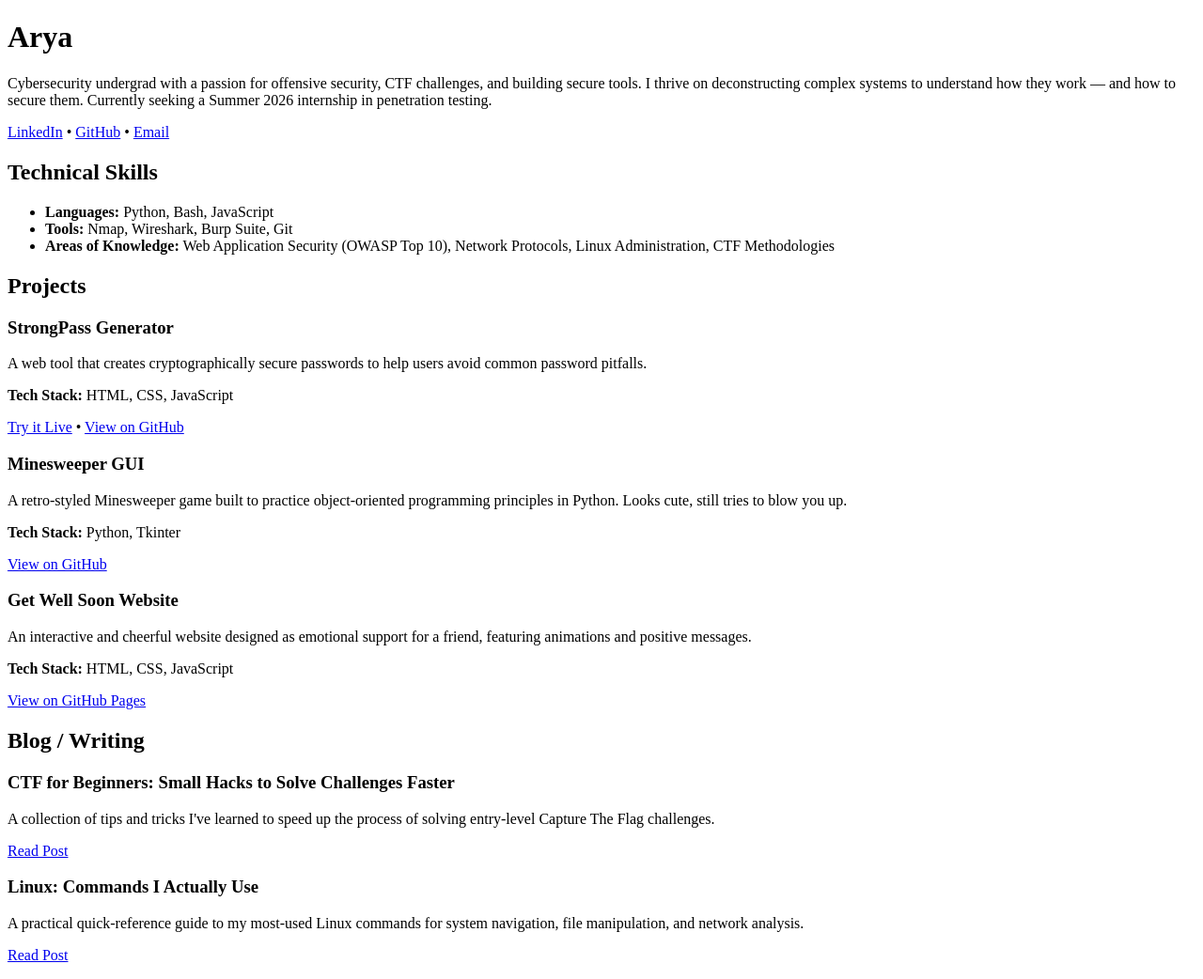
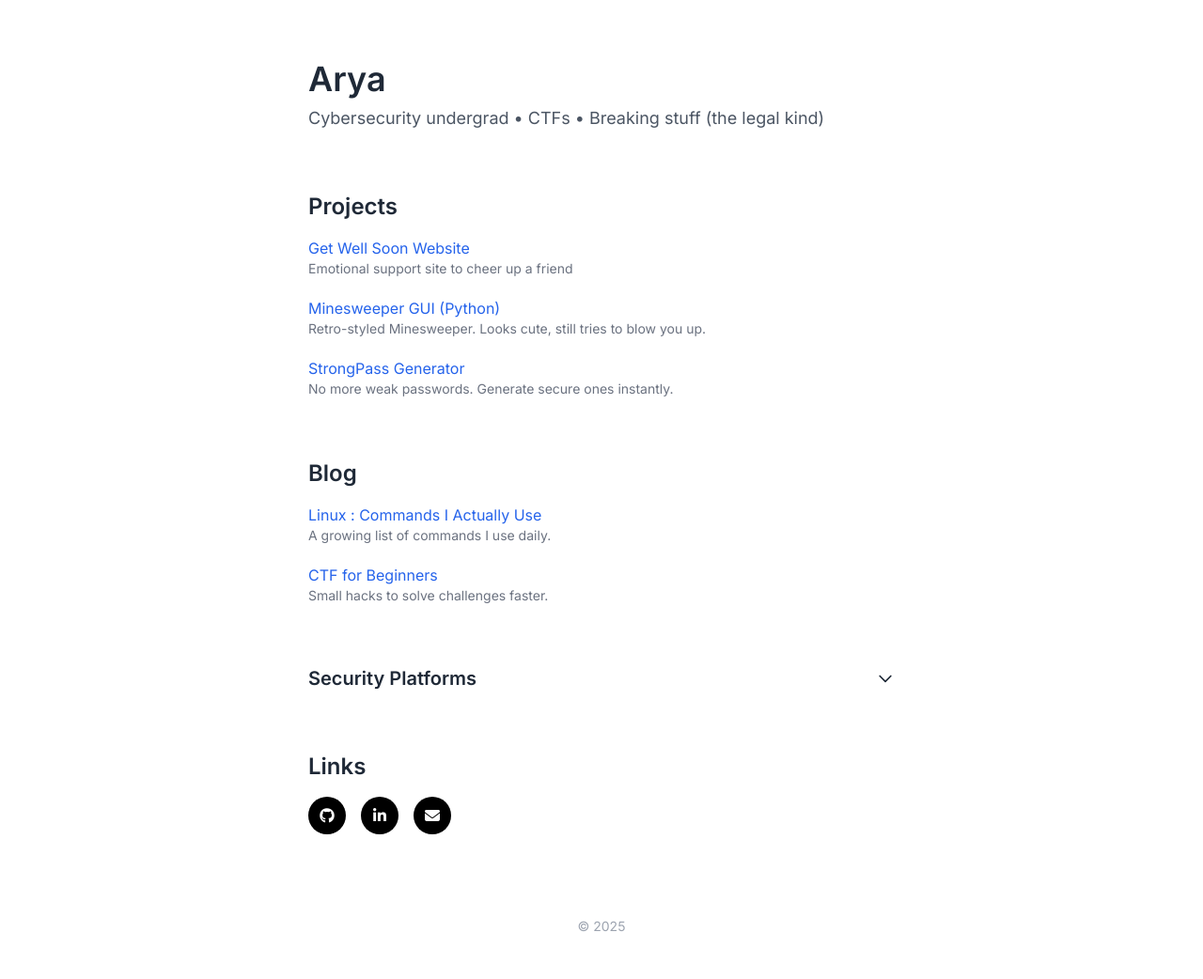
Before and after one commit to aryaakshirsagar/aryaakshirsagar.github.io, a plain HTML site: page index.html in a window 1280 px wide. Shown: the whole page at 94% size. After the commit the page ends 1020 px from the top, so only its background shows below. Drawn offline with nearby package versions, Linux system fonts and the light colour scheme.

Commit message:
Update index.html

```diff
--- a/index.html
+++ b/index.html
@@ -4,81 +4,158 @@
   <meta charset="UTF-8" />
   <meta name="viewport" content="width=device-width, initial-scale=1.0" />
   <title>Arya | Cybersecurity Portfolio</title>
-  <link rel="stylesheet" href="style.css" />
+  <meta name="description" content="Arya's cybersecurity portfolio — CTFs, projects, and good vibes." />
+  <link href="https://fonts.googleapis.com/css2?family=Inter:wght@400;600&display=swap" rel="stylesheet" />
+  <link rel="stylesheet" href="https://cdnjs.cloudflare.com/ajax/libs/font-awesome/6.5.0/css/all.min.css" />
+  <script src="https://cdn.tailwindcss.com"></script>
+  <style>
+    body {
+      font-family: 'Inter', sans-serif;
+    }
+    details summary::-webkit-details-marker {
+      display: none;
+    }
+  </style>
 </head>
-<body>
 
-  <!-- Intro Section -->
-  <header>
-    <h1>Arya</h1>
-    <p>Cybersecurity undergrad with a passion for offensive security, CTF challenges, and building secure tools.
-    I thrive on deconstructing complex systems to understand how they work — and how to secure them.
-    Currently seeking a Summer 2026 internship in penetration testing.</p>
-    <p>
-      <a href="https://www.linkedin.com/in/aarya-kshirsagar-8364b4307/">LinkedIn</a> •
-      <a href="https://github.com/aryakshirsagar">GitHub</a> •
-      <a href="mailto:arya26k@gmail.com">Email</a>
-    </p>
-  </header>
+<body class="bg-white text-gray-800">
 
-  <!-- Skills Section -->
-  <section>
-    <h2>Technical Skills</h2>
-    <ul>
-      <li><strong>Languages:</strong> Python, Bash, JavaScript</li>
-      <li><strong>Tools:</strong> Nmap, Wireshark, Burp Suite, Git</li>
-      <li><strong>Areas of Knowledge:</strong> Web Application Security (OWASP Top 10), Network Protocols, Linux Administration, CTF Methodologies</li>
-    </ul>
-  </section>
+  <main class="max-w-2xl mx-auto px-6 py-16 space-y-16">
 
-  <!-- Projects Section -->
-  <section>
-    <h2>Projects</h2>
+    <!-- Header -->
+    <section>
+      <h1 class="text-4xl font-semibold mb-2">Arya</h1>
+      <p class="text-lg text-gray-600">Cybersecurity undergrad • CTFs • Breaking stuff (the legal kind)</p>
+    </section>
 
-    <div class="project">
-      <h3>StrongPass Generator</h3>
-      <p>A web tool that creates cryptographically secure passwords to help users avoid common password pitfalls.</p>
-      <p><strong>Tech Stack:</strong> HTML, CSS, JavaScript</p>
-      <p>
-        <a href="https://your-live-demo-link.com">Try it Live</a> •
-        <a href="https://github.com/aryakshirsagar/strongpass-generator">View on GitHub</a>
-      </p>
-    </div>
+    <!-- Projects -->
+    <section>
+      <h2 class="text-2xl font-semibold mb-4">Projects</h2>
+      <ul class="space-y-5">
+        <li>
+          <a href="https://aryaakshirsagar.github.io/get-well-soon/" target="_blank" class="text-blue-600 font-medium hover:underline">
+            Get Well Soon Website
+          </a>
+          <p class="text-sm text-gray-500">Emotional support site to cheer up a friend</p>
+        </li>
+        <li>
+          <a href="https://github.com/aryaakshirsagar/minesweeper-gui" target="_blank" class="text-blue-600 font-medium hover:underline">
+            Minesweeper GUI (Python)
+          </a>
+          <p class="text-sm text-gray-500">Retro-styled Minesweeper. Looks cute, still tries to blow you up.</p>
+        </li>
+        <li>
+          <a href="https://aryaakshirsagar.github.io/strongpass/" target="_blank" class="text-blue-600 font-medium hover:underline">
+            StrongPass Generator
+          </a>
+          <p class="text-sm text-gray-500">No more weak passwords. Generate secure ones instantly.</p>
+        </li>
+      </ul>
+    </section>
+    <!-- Blog -->
+<section>
+  <h2 class="text-2xl font-semibold mb-4">Blog</h2>
+  <ul class="space-y-5">
+    <li>
+      <a href="blog/linux.html" class="text-blue-600 font-medium hover:underline">
+        Linux : Commands I Actually Use
+      </a>
+      <p class="text-sm text-gray-500">A growing list of commands I use daily.</p>
+    </li>
+    <li>
+      <a href="blog/ctf.html" class="text-blue-600 font-medium hover:underline">
+        CTF for Beginners
+      </a>
+      <p class="text-sm text-gray-500">Small hacks to solve challenges faster.</p>
+    </li>
+  </ul>
+</section>
 
-    <div class="project">
-      <h3>Minesweeper GUI</h3>
-      <p>A retro-styled Minesweeper game built to practice object-oriented programming principles in Python. Looks cute, still tries to blow you up.</p>
-      <p><strong>Tech Stack:</strong> Python, Tkinter</p>
-      <p>
-        <a href="https://github.com/aryakshirsagar/minesweeper-gui">View on GitHub</a>
-      </p>
-    </div>
 
-    <div class="project">
-      <h3>Get Well Soon Website</h3>
-      <p>An interactive and cheerful website designed as emotional support for a friend, featuring animations and positive messages.</p>
-      <p><strong>Tech Stack:</strong> HTML, CSS, JavaScript</p>
-      <p>
-        <a href="https://aryakshirsagar.github.io/get-well-soon/">View on GitHub Pages</a>
-      </p>
-    </div>
-  </section>
+    <!-- Security Platforms: Accordion + Timeline -->
+    <section>
+  <details class="group open:pt-2">
+    <summary class="flex justify-between items-center text-xl font-semibold cursor-pointer select-none">
+      <span class="transition group-open:text-blue-600">Security Platforms</span>
+      <svg class="w-5 h-5 transition-transform transform group-open:rotate-180 group-open:text-blue-600" fill="none" stroke="currentColor" viewBox="0 0 24 24">
+        <path stroke-linecap="round" stroke-linejoin="round" stroke-width="2" d="M19 9l-7 7-7-7" />
+      </svg>
+    </summary>
 
-  <!-- Blog Section -->
-  <section>
-    <h2>Blog / Writing</h2>
-    <div class="blog-post">
-      <h3>CTF for Beginners: Small Hacks to Solve Challenges Faster</h3>
-      <p>A collection of tips and tricks I've learned to speed up the process of solving entry-level Capture The Flag challenges.</p>
-      <p><a href="blog/ctf-for-beginners.html">Read Post</a></p>
-    </div>
+    <ol class="mt-6 relative pl-4 border-l border-gray-200 space-y-6">
+      <li class="relative pl-2">
+        <h4>
+          <a href="https://tryhackme.com/p/arya874" target="_blank" class="font-semibold text-gray-800 hover:text-blue-600 transition">
+            TryHackMe
+          </a>
+        </h4>
+        <p class="text-sm text-gray-500">Exploring red teaming labs and fundamentals.</p>
+      </li>
+      <li class="relative pl-2">
+        <h4>
+          <a href="https://ctf.hackthebox.com/user/profile/400690" target="_blank" class="font-semibold text-gray-800 hover:text-blue-600 transition">
+            Hack The Box
+          </a>
+        </h4>
+        <p class="text-sm text-gray-500">Gaining hands-on experience with real-world boxes.</p>
+      </li>
+      <li class="relative pl-2">
+        <h4>
+          <a href="https://bugcrowd.com/h/arya874" target="_blank" class="font-semibold text-gray-800 hover:text-blue-600 transition">
+            Bugcrowd
+          </a>
+        </h4>
+        <p class="text-sm text-gray-500">Beginning web application testing via Bugcrowd programs.</p>
+      </li>
+      <li class="relative pl-2">
+        <h4>
+          <a href="https://hackerone.com/arya418?type=user" target="_blank" class="font-semibold text-gray-800 hover:text-blue-600 transition">
+            HackerOne
+          </a>
+        </h4>
+        <p class="text-sm text-gray-500">Profiling targets and studying top reports on HackerOne.</p>
+      </li>
+      <li class="relative pl-2">
+        <h4>
+          <a href="https://app.intigriti.com/researcher/profile/arya814" target="_blank" class="font-semibold text-gray-800 hover:text-blue-600 transition">
+            Intigriti
+          </a>
+        </h4>
+        <p class="text-sm text-gray-500">Onboarded and exploring scope-based programs.</p>
+      </li>
+    </ol>
+  </details>
+</section>
 
-    <div class="blog-post">
-      <h3>Linux: Commands I Actually Use</h3>
-      <p>A practical quick-reference guide to my most-used Linux commands for system navigation, file manipulation, and network analysis.</p>
-      <p><a href="blog/linux-commands.html">Read Post</a></p>
-    </div>
-  </section>
 
+    <!-- Social Icons -->
+   <section>
+  <h2 class="text-2xl font-semibold mb-4">Links</h2>
+  <div class="flex gap-4">
+    <!-- GitHub -->
+    <a href="https://github.com/aryaakshirsagar" target="_blank" title="GitHub"
+       class="bg-black text-white w-10 h-10 flex items-center justify-center rounded-full hover:opacity-80 transition">
+      <i class="fab fa-github"></i>
+    </a>
+
+    <!-- LinkedIn -->
+    <a href="https://www.linkedin.com/in/aarya-kshirsagar-8364b4307/" target="_blank" title="LinkedIn"
+       class="bg-black text-white w-10 h-10 flex items-center justify-center rounded-full hover:opacity-80 transition">
+      <i class="fab fa-linkedin-in"></i>
+    </a>
+
+    <!-- Email -->
+    <a href="mailto:arya26k@gmail.com" title="Email"
+       class="bg-black text-white w-10 h-10 flex items-center justify-center rounded-full hover:opacity-80 transition">
+      <i class="fas fa-envelope"></i>
+    </a>
+  </div>
+</section>
+
+  </main>
+
+  <footer class="text-center text-sm text-gray-400 py-6">
+    &copy; 2025
+  </footer>
 </body>
 </html>
```
